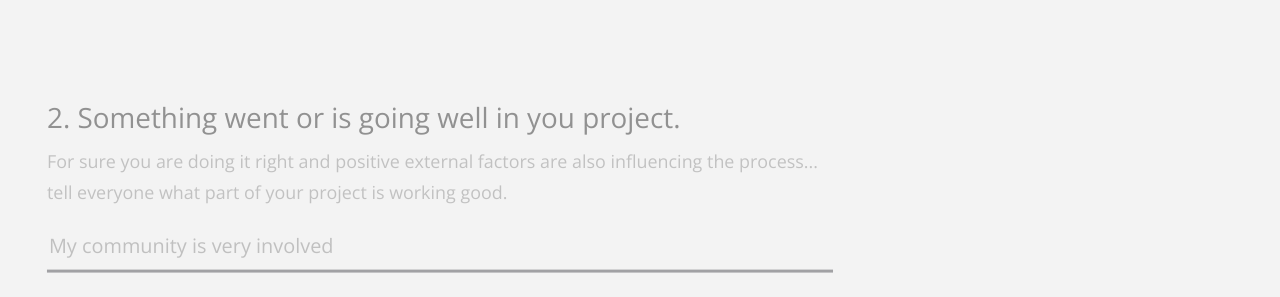
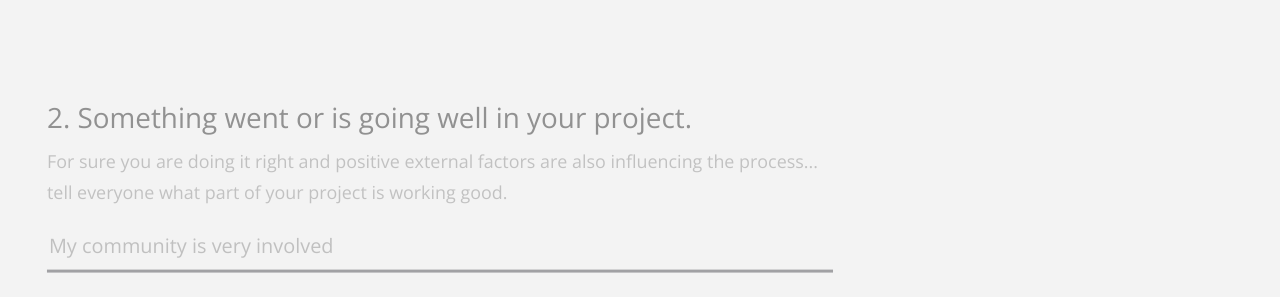
Before and after one commit to DSI4EU/toolkit, a Jekyll site: the page built from input.md, in a window 1280 px wide. Shown: the part 679-976 px from the top of the page. Built offline with Jekyll 4.4.1, drawn with Linux system fonts in a browser that asks for light colours; nearby versions of some CDN libraries.

Commit message:
corrections1
f

```diff
--- a/input.md
+++ b/input.md
@@ -7,7 +7,7 @@ subtitle: You learned some lessons while implementing your digital social innova
 questions:
 - text: 1. What’s your project about?
   placeholder: I make solar panels
-- text: 2. Something went or is going well in you project.
+- text: 2. Something went or is going well in your project.
   description: For sure you are doing it right and positive external factors are also influencing the process... tell everyone what part of your project is working good.
   placeholder: My community is very involved
 - text: 3. Problem solving tactics are fundamental to scale.
```
Also changed, not shown: 3 other files.
